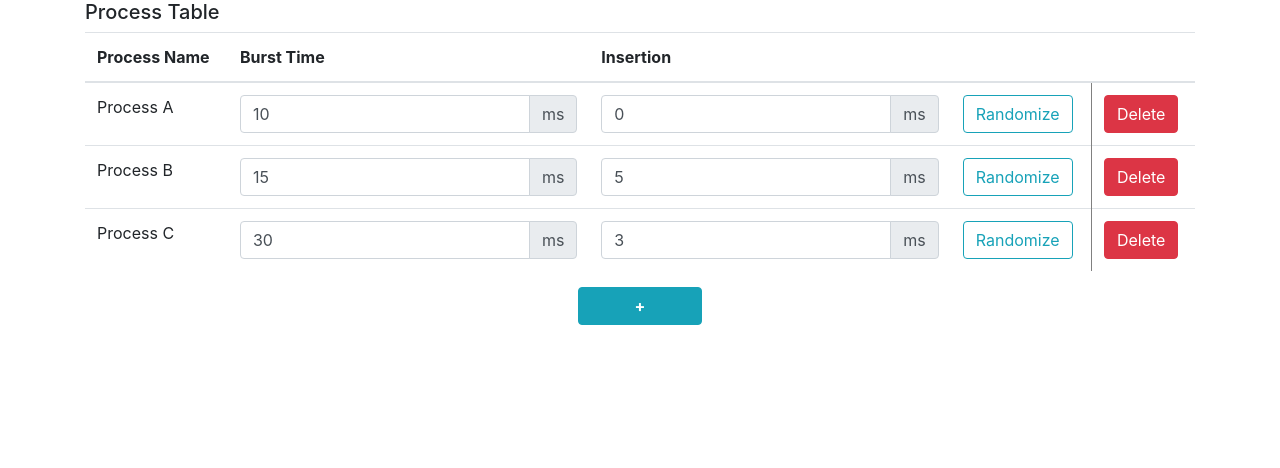
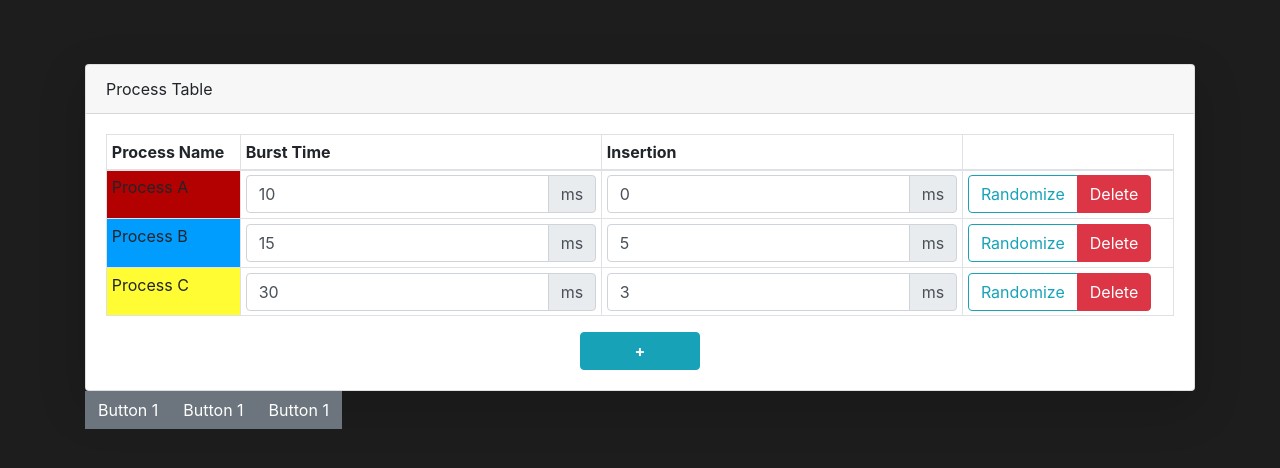
Before and after one commit to jaredaivory/COM310-cpu-scheduler, a React (Create React App) app: page / in a window 1280 px wide. Shown: the top 468 px of the page. Built offline with nearby package versions, Linux system fonts and the light colour scheme.

Commit message:
Continuing the development of table holding processes

```diff
--- a/src/components/App.js
+++ b/src/components/App.js
@@ -1,16 +1,20 @@
 import React from 'react';
 import ProcessTable from './ProcessTable';
+import ButtonBar from './ButtonBar';
+
+import '../styles/app.css';
 
 const processdata = [
-    { id: 0, name: 'A', bursttime: 10, insertion: 0 },
-    { id: 1, name: 'B', bursttime: 15, insertion: 5 },
-    { id: 2, name: 'C', bursttime: 30, insertion: 3 },
+    { id: 0, name: 'A', bursttime: 10, insertion: 0, color: '#B30000' },
+    { id: 1, name: 'B', bursttime: 15, insertion: 5, color: '#009DFF' },
+    { id: 2, name: 'C', bursttime: 30, insertion: 3, color: '#FFFC33' },
 ];
 
 export default function App() {
     return (
-        <div className="">
+        <div id="app">
             <ProcessTable processdata={processdata} />
+            <ButtonBar />
         </div>
     );
 }
--- /dev/null
+++ b/src/components/ButtonBar.js
@@ -0,0 +1,19 @@
+import React from 'react';
+
+export default function ButtonBar() {
+    return (
+        <div className="container">
+            <div className="btn-group btn-secondary">
+                <button className="btn btn-secondary" type="radio">
+                    Button 1
+                </button>
+                <button className="btn btn-secondary " type="radio">
+                    Button 1
+                </button>
+                <button className="btn btn-secondary" type="radio">
+                    Button 1
+                </button>
+            </div>
+        </div>
+    );
+}
--- a/src/components/ProcessTable.js
+++ b/src/components/ProcessTable.js
@@ -1,4 +1,5 @@
 import React, { useState, useEffect } from 'react';
+import { randomColor, ALPHA } from '../utils/utils';
 
 import '../styles/processtable.css';
 
@@ -13,20 +14,33 @@ const ProcessTable = ({ processdata }) => {
         }
     }
 
+    function addProcess() {
+        let newProcess = {
+            id: `${data.length}`,
+            name: `${ALPHA[data.length]}`,
+            bursttime: 10,
+            insertion: 0,
+            color: `${randomColor()}`,
+        };
+        setData([...data, newProcess]);
+    }
+
     return (
         <div className="container">
-            <h5>Process Table</h5>
-            <table className="table">
+            <div className="card shadow-lg">
+                <div className="card-header">Process Table</div>
+                <div className="card-body">
+                    <div id="process-table" className="table-responsive">
+                        <table className="table table-bordered table-sm">
                             <thead>
                                 <tr>
-                        <th>Process Name</th>
-                        <th>Burst Time</th>
-                        <th>Insertion</th>
-                        <th></th>
+                                    <th scope="col">Process Name</th>
+                                    <th scope="col">Burst Time</th>
+                                    <th scope="col">Insertion</th>
                                     <th></th>
                                 </tr>
                             </thead>
-                <tbody>
+                            <tbody className="">
                                 {data.map((process) => (
                                     <TableRow
                                         key={process.id}
@@ -36,13 +50,17 @@ const ProcessTable = ({ processdata }) => {
                                 ))}
                             </tbody>
                         </table>
+                    </div>
+
                     <div className="text-center">
                         <button
                             className="btn btn-info btn-add-process"
-                    onClick={() => console.log(data)}
+                            onClick={addProcess}
                         >
                             +
                         </button>
+                    </div>
+                </div>
             </div>
         </div>
     );
@@ -110,19 +128,21 @@ const TableRow = ({ process, editProcess }) => {
     //Returns the main JSX element that each row in the table will have.
     return (
         <tr key={process.id}>
-            <td>Process {process.name}</td>
+            <td style={{ backgroundColor: `${process.color}` }}>
+                Process {process.name}
+            </td>
             <td>{renderEditableValue(bursttime, 'Burst Time')}</td>
             <td>{renderEditableValue(insertion, 'Insertion')}</td>
             <td>
+                <div className="btn-group">
                     <button
                         className="btn btn-outline-info"
                         onClick={randomizeValues}
                     >
                         Randomize
                     </button>
-            </td>
-            <td style={{ borderLeft: '1px solid grey' }}>
                     <button className="btn btn-danger">Delete</button>
+                </div>
             </td>
         </tr>
     );
--- /dev/null
+++ b/src/styles/app.css
@@ -0,0 +1,4 @@
+body {
+    margin-top: 5%;
+    background-color: #1d1d1d;
+}
--- /dev/null
+++ b/src/styles/background.css
@@ -0,0 +1,39 @@
+.css-selector {
+    -webkit-animation: AnimationName 30s ease infinite;
+    -moz-animation: AnimationName 30s ease infinite;
+    animation: AnimationName 30s ease infinite;
+}
+
+@-webkit-keyframes AnimationName {
+    0% {
+        background-position: 0% 50%;
+    }
+    50% {
+        background-position: 100% 50%;
+    }
+    100% {
+        background-position: 0% 50%;
+    }
+}
+@-moz-keyframes AnimationName {
+    0% {
+        background-position: 0% 50%;
+    }
+    50% {
+        background-position: 100% 50%;
+    }
+    100% {
+        background-position: 0% 50%;
+    }
+}
+@keyframes AnimationName {
+    0% {
+        background-position: 0% 50%;
+    }
+    50% {
+        background-position: 100% 50%;
+    }
+    100% {
+        background-position: 0% 50%;
+    }
+}
--- /dev/null
+++ b/src/utils/utils.js
@@ -0,0 +1,9 @@
+const ALPHA = 'ABCDEFGHIJKL';
+function randomColor() {
+    let x = function () {
+        return Math.floor(Math.random() * 256);
+    };
+    return 'rgb(' + x() + ',' + x() + ',' + x() + ')';
+}
+
+export { randomColor, ALPHA };
```
Also changed, not shown: src/components/Background.js (added, +11 -0 lines), 1 other file (tests, documents, lock files or other folders). Lines whose indentation alone changed are shown as unchanged.
